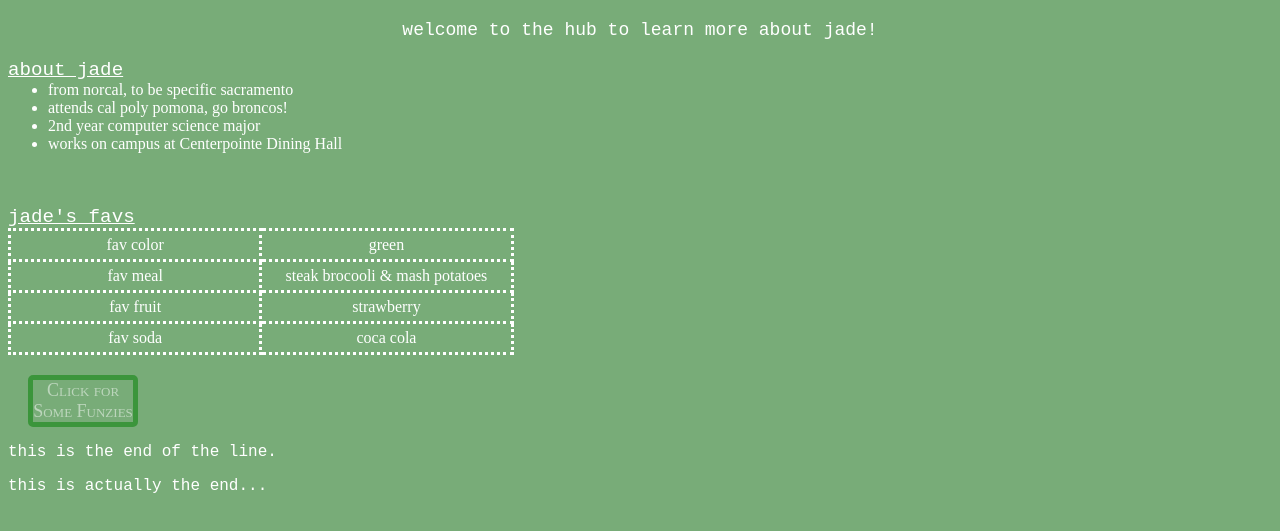
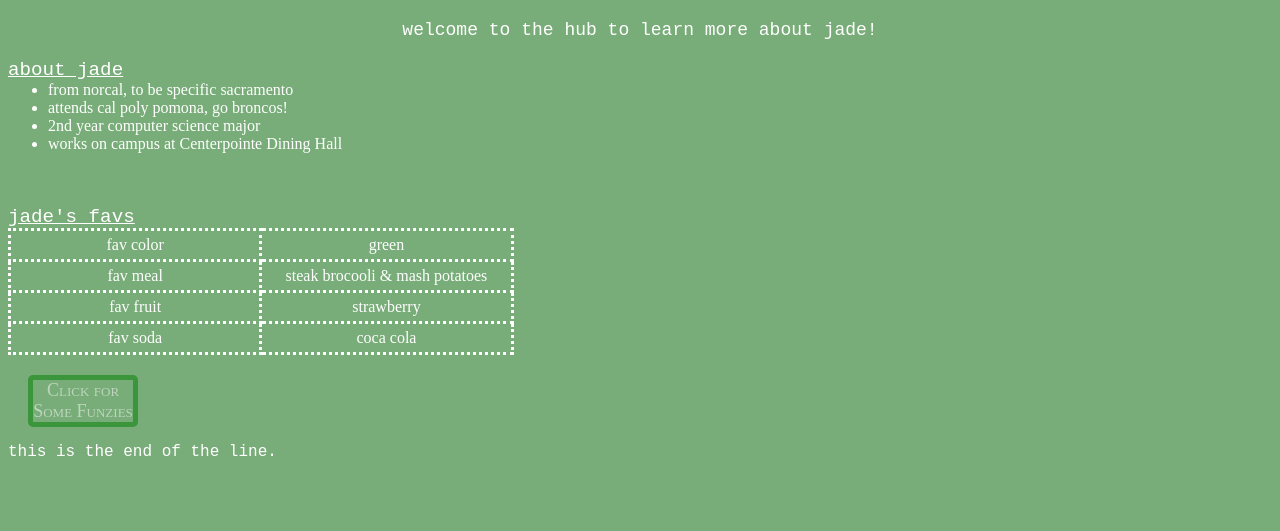
Before and after one commit to jadethegemstone/personalwebsite, a plain HTML site: page index.html in a window 1280 px wide. Shown: the part 109-640 px from the top of the page. Drawn offline with Linux system fonts and the light colour scheme.

Commit message:
pls work

```diff
--- a/index.html
+++ b/index.html
@@ -66,7 +66,6 @@
     </div>
 
     <p> this is the end of the line.</p>
-    <p> this is actually the end...</p>
 </body>
 
 </html>
```
